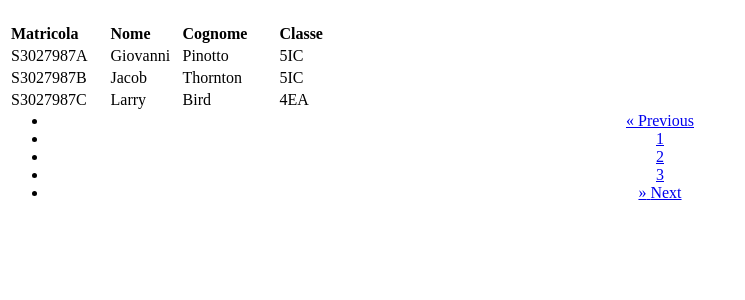
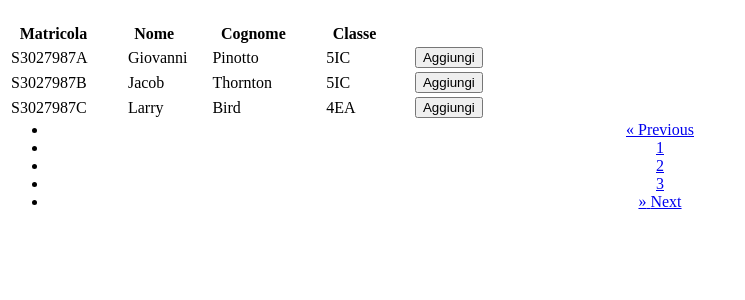
Before and after one commit to SamueleVanini/iCourse, a PHP site: page /table_students.php in a window 1280 px wide. Shown: the part 68-368 px from the top of the page, without its empty margins (0-745 px from the left). Run offline with PHP 8.4, Linux system fonts and the light colour scheme.

Commit message:
PUSH PER VANINI INSOLENTE

```diff
--- a/template/table_students.php
+++ b/template/table_students.php
@@ -44,6 +44,8 @@
                                                     <path d="M9.25,5L12.5,1.75L15.75,5H9.25M15.75,19L12.5,22.25L9.25,19H15.75M8.89,14.3H6L5.28,17H2.91L6,7H9L12.13,17H9.67L8.89,14.3M6.33,12.68H8.56L7.93,10.56L7.67,9.59L7.42,8.63H7.39L7.17,9.6L6.93,10.58L6.33,12.68M13.05,17V15.74L17.8,8.97V8.91H13.5V7H20.73V8.34L16.09,15V15.08H20.8V17H13.05Z" />
                                                 </svg>
                                             </th>
+                                            <th scope="col" style="width: 15%;">
+                                            </th>
                                         </tr>
                                     </thead>
                                     <tbody id="listaUtenti">
@@ -52,18 +54,21 @@
                                             <td>Giovanni</td>
                                             <td>Pinotto</td>
                                             <td>5IC</td>
+                                            <td><button type="submit" class="btn btn-primary btn-accedi">Aggiungi</button></td>
                                         </tr>
                                         <tr>
                                             <td scope="row">S3027987B</td>
                                             <td>Jacob</td>
                                             <td>Thornton</td>
                                             <td>5IC</td>
+                                            <td><button type="submit" class="btn btn-primary btn-accedi">Aggiungi</button></td>
                                         </tr>
                                         <tr>
                                             <td scope="row">S3027987C</td>
                                             <td>Larry</td>
                                             <td>Bird</td>
                                             <td>4EA</td>
+                                            <td><button type="submit" class="btn btn-primary btn-accedi">Aggiungi</button></td>
                                         </tr>
                                     </tbody>
                                 </table>
```
Also changed, not shown: assets/css/album.css (+9 -5 lines), template/footer.php (indentation only). Lines whose indentation alone changed are shown as unchanged.
